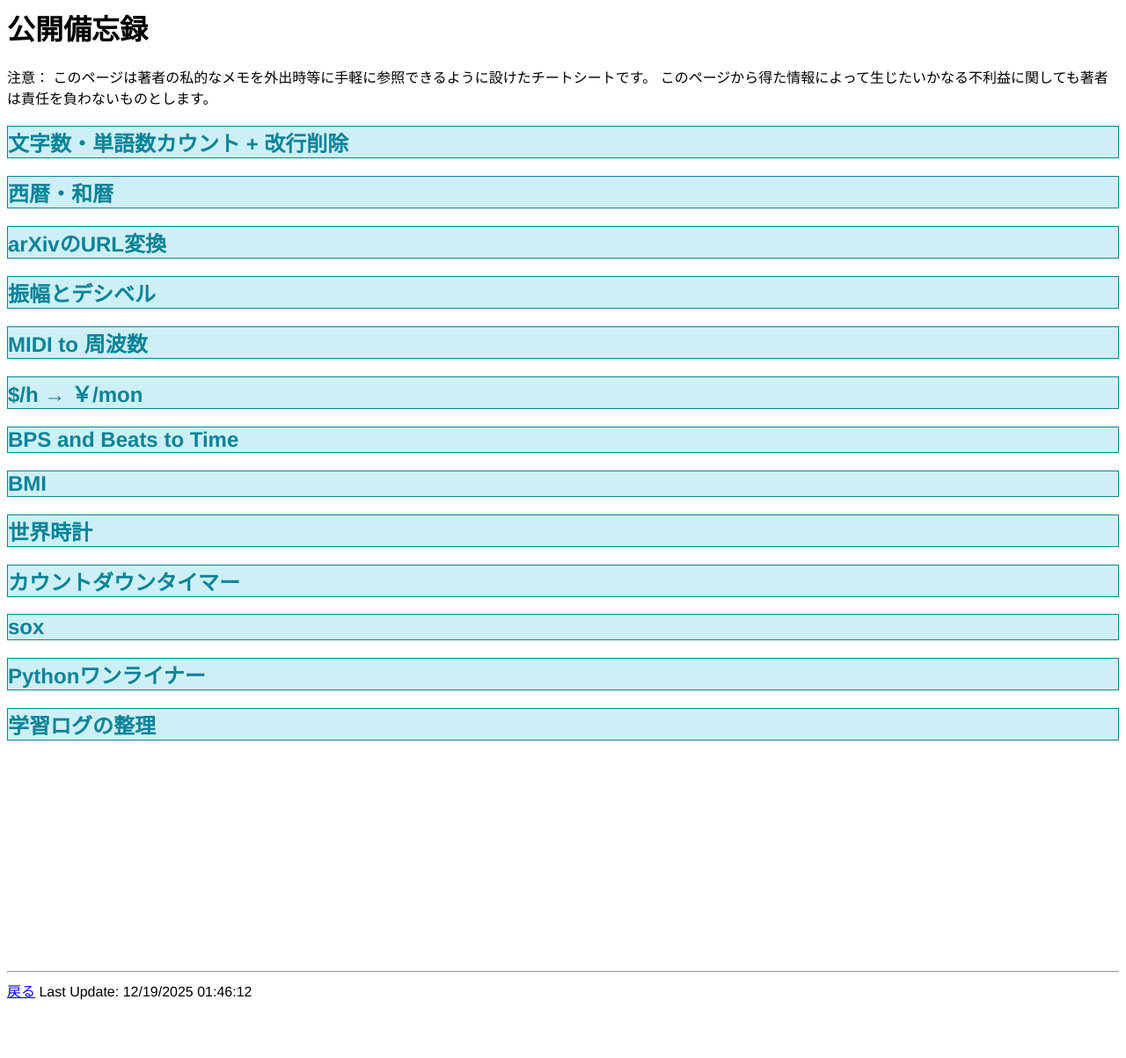
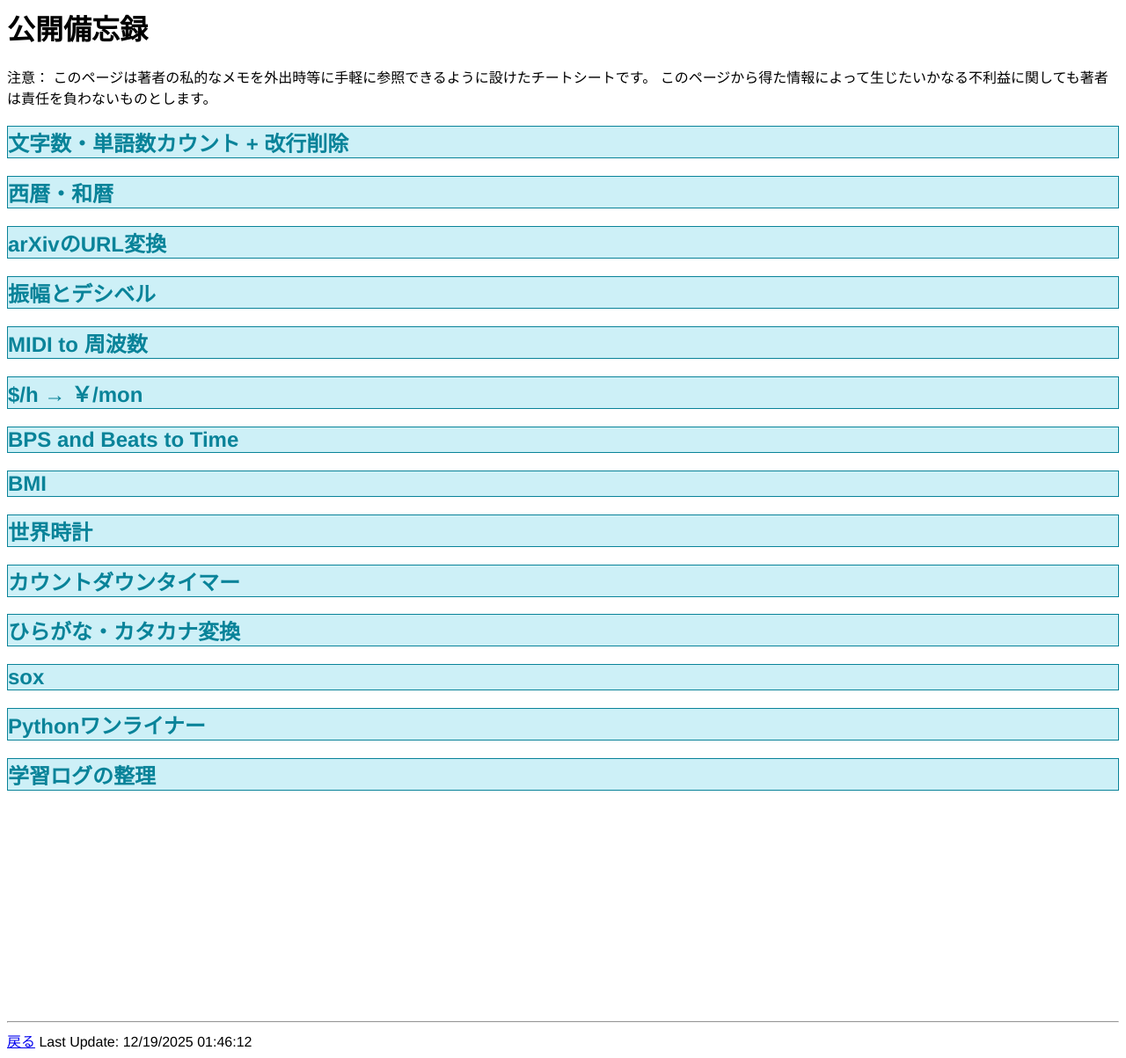
Before and after one commit to tachi-hi/tachi-hi.github.io, a Jekyll site: the page tools.html, which Jekyll copies as it is, in a window 1280 px wide. Shown: the whole page at 88% size. Built offline with Jekyll 4.4.1, drawn with Linux system fonts in a browser that asks for light colours; before the commit the page ends 1146 px from its top, so only the background shows below that.

Commit message:
ひらがな・カタカナ変換

```diff
--- a/tools.html
+++ b/tools.html
@@ -237,6 +237,30 @@
   });
   // Count down timer ==============================================
     countDown();
+
+  // ひらがな・カタカナ変換 ========================================================
+  function hiraganaToKatakana(str) {
+    return str.replace(/[\u3041-\u3096]/g, function(match) {
+      return String.fromCharCode(match.charCodeAt(0) + 0x60);
+    });
+  }
+
+  function katakanaToHiragana(str) {
+    return str.replace(/[\u30A1-\u30F6]/g, function(match) {
+      return String.fromCharCode(match.charCodeAt(0) - 0x60);
+    });
+  }
+
+  $("#kana_input").on("input", function(){
+    var input = $(this).val();
+    var toKatakana = hiraganaToKatakana(input);
+    var toHiragana = katakanaToHiragana(input);
+    $("#kana_to_katakana").text(toKatakana);
+    $("#kana_to_hiragana").text(toHiragana);
+  });
+
+  $("#kana_to_katakana").css("font-size", "x-large");
+  $("#kana_to_hiragana").css("font-size", "x-large");
 });
 
   function countDown() {
@@ -378,6 +402,12 @@
   <span id="TimeLeft"></span>
 </div></div>
 
+<div id="topic"><h2>ひらがな・カタカナ変換</h2><div id="toggle">
+入力：<textarea id="kana_input" type="text" cols="50" rows="2"></textarea><br/>
+<b>→ カタカナ：</b><span id="kana_to_katakana"></span><br/>
+<b>→ ひらがな：</b><span id="kana_to_hiragana"></span>
+</div></div>
+
 
 <div id = "topic"><h2>sox</h2><div id = "toggle">
 <h3>一括してリサンプリング</h3>
```
